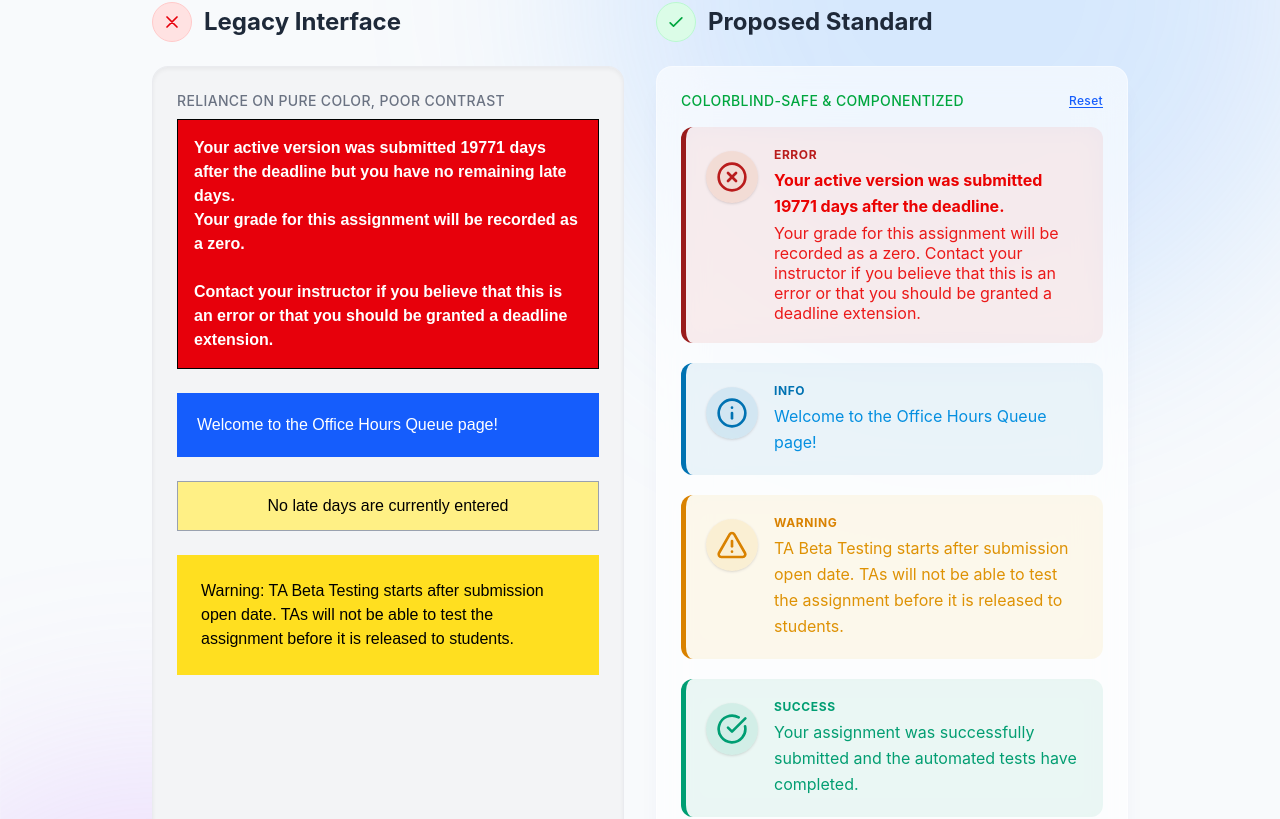
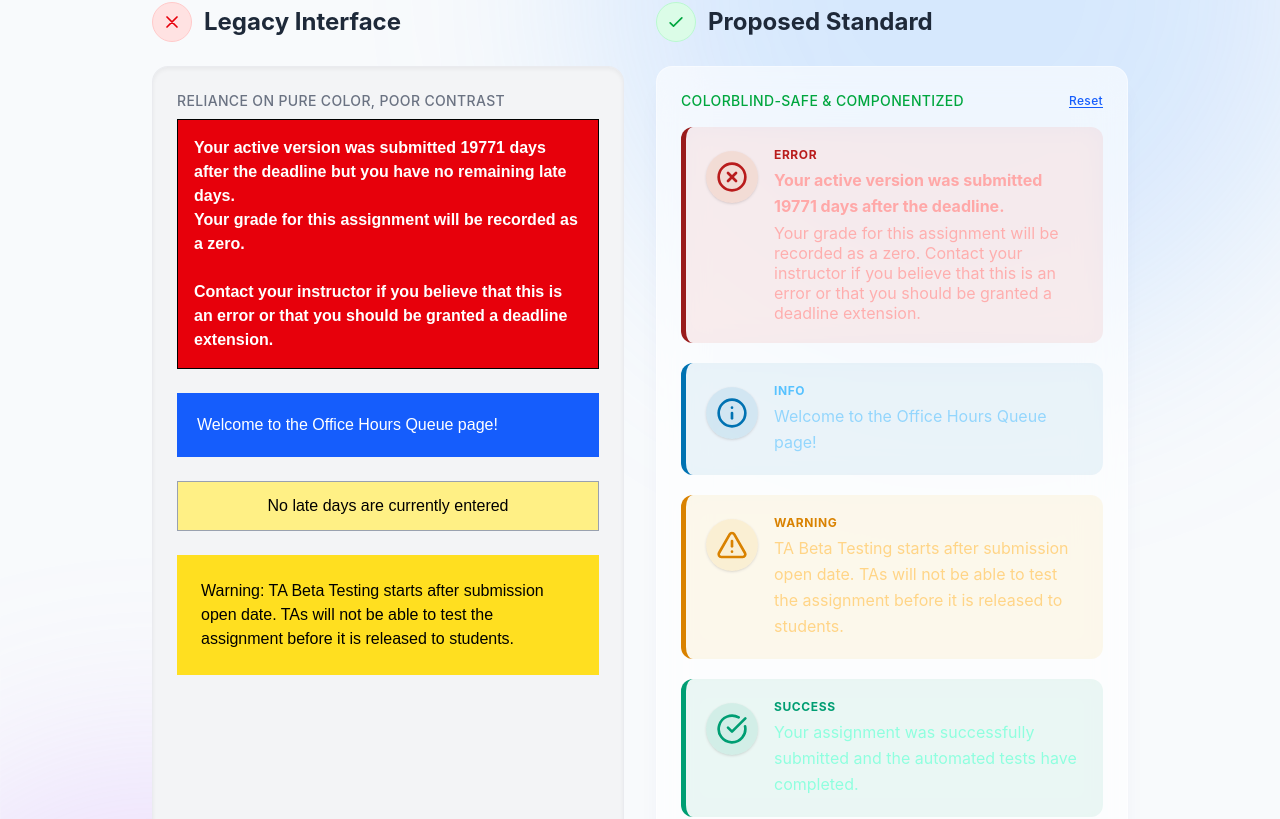
Before and after one commit to faqeeh23/Error-Message-Banners-Fix, a Vue app in the folder client/: page / in a window 1280 px wide. Shown: the part 234-1053 px from the top of the page. Built offline with nearby package versions, Linux system fonts and the light colour scheme.

Commit message:
Update light mode text and dark mode contrast

```diff
--- a/client/src/components/SubmittyAlert.vue
+++ b/client/src/components/SubmittyAlert.vue
@@ -72,18 +72,18 @@ const iconComponent = computed(() => {
 .alert-info {
   background-color: rgba(0, 114, 178, 0.08);
   border-left-color: #0072B2;
-  color: #048fe0;
+  color: #93d6fd;
 }
 .alert-info .icon-circle {
   background-color: rgba(0, 114, 178, 0.1);
   color: #0072B2;
 }
-.alert-info .alert-type-label { color: #0072B2; }
+.alert-info .alert-type-label { color: #57c2ff; }
 
 .alert-success {
   background-color: rgba(0, 158, 115, 0.08);
   border-left-color: #009E73;
-  color: #029e72;
+  color: #8fffdf;
 }
 .alert-success .icon-circle {
   background-color: rgba(0, 158, 115, 0.1);
@@ -94,7 +94,7 @@ const iconComponent = computed(() => {
 .alert-warning {
   background-color: rgba(230, 159, 0, 0.08);
   border-left-color: #d98200;
-  color: #de9204;
+  color: #ffd587;
 }
 .alert-warning .icon-circle {
   background-color: rgba(230, 159, 0, 0.1);
@@ -105,7 +105,7 @@ const iconComponent = computed(() => {
 .alert-error {
   background-color: rgba(185, 28, 28, 0.08);
   border-left-color: #991b1b;
-  color: #ea0202;
+  color: #ffa8a8;
 }
 .alert-error .icon-circle {
   background-color: rgba(213, 94, 0, 0.1);
```
Also changed, not shown: 1 other file (tests, documents, lock files or other folders).
